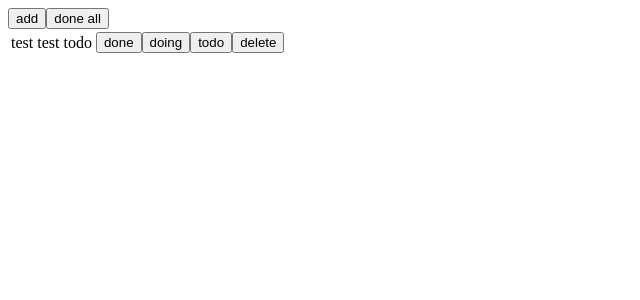
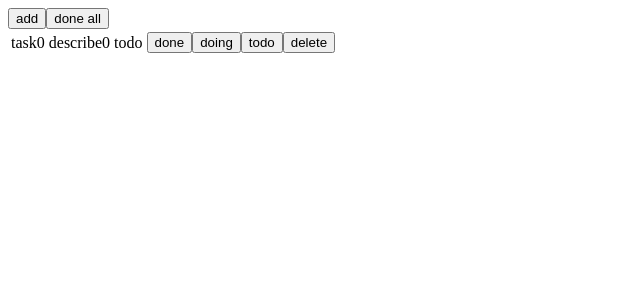
Before and after one commit to Thinkia/react-ts, a React app: page / in a window 1280 px wide. Shown: the top 300 px of the page, without its empty margins (0-640 px from the left). Built offline with nearby package versions, Linux system fonts and the light colour scheme.

Commit message:
重新设计

```diff
--- a/src/components/List.tsx
+++ b/src/components/Item.tsx
@@ -1,10 +1,9 @@
 import * as React from 'react';
 
-export interface ListProps {
-    obj: {task: string, describe: string,plan : string};
-    key: string;
-    allObj : {task: string, describe: string,plan:string}[];
-    changeObj:  (obj?:{}[],done?:boolean, plan?:string)=>void;
+export interface ItemProps {
+    object: {task: string, describe: string,stage : string};
+    delObject:  (task: string)=>void;
+    setStage: (task: string, stage: string) =>void
 }
 
 /**
@@ -16,17 +15,17 @@ export interface ListProps {
    react & typescript : https://www.typescriptlang.org/docs/handbook/react-&-webpack.html
  *
  */
-export class List extends React.PureComponent<ListProps, { value: string,doneAll:boolean }> {
-    constructor(props: Readonly<ListProps>) {
+export class Item extends React.PureComponent<ItemProps, { stage: string}> {
+    constructor(props: Readonly<ItemProps>) {
         super(props);
         /**
          *  创建阶段
          *  使用 this.state 来初始化 state
             给事件处理函数绑定 this
          *  */
-        this.state = { value: 'todo',doneAll: false };
+        this.state = { stage: this.props.object.stage};
         this.handleChange = this.handleChange.bind(this);
-        this.handleSubmit = this.handleSubmit.bind(this);
+        this.setStage = this.setStage.bind(this);
     }
 
     // 生命周期理解测试 3h  ：  https://segmentfault.com/a/1190000020348448
@@ -38,9 +37,8 @@ export class List extends React.PureComponent<ListProps, { value: string,doneAll
     }
 
     //更新阶段  从 props 中获取 state
-    static getDerivedStateFromProps(_nextProps: ListProps, prevState: { value: string }) {
+    static getDerivedStateFromProps(_nextProps: ItemProps, prevState: { value: string }) {
         console.log('getDerivedStateFromProps: 从 props 中获取 state ')
-        console.log(prevState.value);
         return true
     }
 
@@ -58,13 +56,13 @@ export class List extends React.PureComponent<ListProps, { value: string,doneAll
      * 返回值称为一个快照（snapshot），如果不需要 snapshot，则必须显示的返回 null
      * —— 因为返回值将作为 componentDidUpdate() 的第三个参数使用。所以这个函数必须要配合 componentDidUpdate() 一起使用。
      */
-    getSnapshotBeforeUpdate(_prevProps: ListProps, _prevState: {}) {
+    getSnapshotBeforeUpdate(_prevProps: ItemProps, _prevState: {}) {
         console.log('getSnapshotBeforeUpdate : 获取快照？ ')
         return true
     }
 
     // 更新完成
-    componentDidUpdate(_prevProps: ListProps, _prevState: {}, _snapshot: any) {
+    componentDidUpdate(_prevProps: ItemProps, _prevState: {}, _snapshot: any) {
         console.log('componentDidUpdate:  更新完成')
 
 
@@ -84,45 +82,18 @@ export class List extends React.PureComponent<ListProps, { value: string,doneAll
         console.log('componentDidCatch: 捕获错误并进行处理')
     }
 
-    //  删除  mainState 元素
+    //  删除  当前item  object
     handleChange(event: any) {
-        const allObj = this.props.allObj
-        let changeObj:{}[];
-        allObj.map(p =>{
-            if(event.target.value == p.task) changeObj = this.removeElement(allObj,p);
-        })
-        this.props.changeObj(changeObj)
+        this.props.delObject(this.props.object.task)
     }
 
-    // 删除元素
-    removeElement(obj: {task:string}[], value:{task: string}) {
-        let changeObj: {}[] = [];
-        obj.forEach(child =>{
-            if(child.task !== value.task) changeObj.push(child)
-        })
-        return changeObj ;
-    }
 
-    changeElement(obj: {task:string,describe:string,plan:string}[], value: string,plan:string) {
-        obj.forEach(child =>{
-            if(child.task == value) child.plan = plan;
-        })
-        return obj
-    }
-    handleSubmit(event: any) {
-
-        console.log('submit');
-
-        if (this.props.obj.plan !== event.target.value){
-            this.props.changeObj(this.changeElement( this.props.allObj, this.props.obj.task,event.target.value))
-            this.setState({value: event.target.value})
-        }
-
+    //
+    setStage(event: any) {
+        this.props.setStage(this.props.object.task,event.target.value)
+        // this.props.object.stage = event.target.value
+        // this.setState({stage: event.target.value})
         event.preventDefault();
-    }
-
-    doneAll(){
-        this.setState({value: 'done'})
     }
 
 
@@ -137,20 +108,17 @@ export class List extends React.PureComponent<ListProps, { value: string,doneAll
      *
      */
     render() {
-        // let plan;
-        // this.props.allObj.forEach(child => {
-        //     if(child.task === this.props.obj.task) plan = child.plan
-        // });
+
             return (
                 <tr>
-                    <td>{this.props.obj.task}</td>
-                    <td>{this.props.obj.describe}</td>
-                    <td>{this.state.value }</td>
+                    <td>{this.props.object.task}</td>
+                    <td>{this.props.object.describe}</td>
+                    <td>{this.props.object.stage}</td>
                     <td>
-                        <button onClick={this.handleSubmit} value="done" >done</button>
-                        <button onClick={this.handleSubmit} value="doing" >doing</button>
-                        <button onClick={this.handleSubmit} value="todo" >todo</button>
-                        <button onClick={this.handleChange} value={this.props.obj.task} >delete</button>
+                        <button onClick={this.setStage} value="done" >done</button>
+                        <button onClick={this.setStage} value="doing" >doing</button>
+                        <button onClick={this.setStage} value="todo" >todo</button>
+                        <button onClick={this.handleChange} >delete</button>
                     </td>
                 </tr>
             );
--- a/src/index.tsx
+++ b/src/index.tsx
@@ -1,30 +1,28 @@
 import * as React from 'react';
 import * as ReactDOM from 'react-dom';
 
-import { List } from './components/List';
+import { Item } from './components/Item';
 
 interface itemData {
-    obj: {
+    objects: {
         task: string,
-        describe: string;
-        plan: string
+        describe: string,
+        stage: string,
     }[];
     number: number;
-    done: boolean;
 }
 
 
-class Render extends React.Component<{}, itemData> {
+class List extends React.Component<{}, itemData> {
     constructor(props: {}) {
         super(props);
-        this.state = { obj: [{ task: 'test', describe: 'test', plan: 'todo' }], number: 0, done: false }
+        this.state = { objects: [{ task: 'task0', describe: 'describe0', stage: 'todo' }], number: 1 }
         this.addElement = this.addElement.bind(this)
         this.doneAll = this.doneAll.bind(this)
     }
 
     // 挂载完成
     componentDidMount() {
-
         // 启服务
         // let url = './test.json'
         // fetch(url)
@@ -37,7 +35,19 @@ class Render extends React.Component<{}, itemData> {
         //         console.log(error)
         //     }
         // )
+    }
 
+    // 克隆当前 objects
+    objectsClone() {
+        const allObj = this.state.objects
+        let changeObj:{task: string, describe: string,stage:string}[] = [];
+        for (let i=0; i< allObj.length; i++){
+            changeObj[i] ={
+                task: allObj[i].task,
+                describe:allObj[i].describe,
+                stage: allObj[i].stage}
+        }
+        return changeObj;
     }
 
     // 更新完成
@@ -45,47 +55,92 @@ class Render extends React.Component<{}, itemData> {
         console.log('componentDidUpdate:  更新完成')
     }
 
+    // 增加一个object
     addElement() {
 
-        let obj = this.state.obj;
-        obj.push({ task: '任务' + this.state.number, describe: '描述' + this.state.number, plan: 'todo' })
+        let objects = this.state.objects;
+        objects.push({
+            task: 'task' + this.state.number,
+            describe: 'describe' + this.state.number,
+            stage: 'todo' })
 
         this.setState({
-            obj: obj,
+            objects: objects,
             number: this.state.number + 1,
         })
     }
 
-    //
+
+    // 设置为done
     doneAll() {
-        this.setState({ done: true })
+       this.setAllStage('done')
+    }
+
+    // 设置所有 objects.stage  ：  all done , all todo , all doing ;
+    setAllStage(changeStage : string) {
+        let objects = this.objectsClone()
+        objects.map(p=>{
+            p.stage = changeStage
+        })
+        this.setState({objects:objects})
+    }
+
+    // 修改 某个 task 的 stage值
+    setStage = (task: string,  changeStage: string) => {
+        let objects = this.objectsClone();
+        objects.map(p=>{
+            if(p.task === task) p.stage = changeStage
+        })
+        this.setState({objects:objects})
+    }
+
+    // delete all objects 删除所有对象
+    delAllObjects() {
+        this.setState({objects:[]});
+    }
+
+    // delete task  object  删除某个 task 对象
+    delObject = (task: string) => {
+        let objects = this.objectsClone();
+        let changeObjects : {
+            task: string,
+            describe: string,
+            stage: string
+        }[] = []
+        objects.map(p=>{
+            if(p.task !== task)changeObjects.push(p)
+        })
+        this.setState({objects:changeObjects })
+    }
+
+    /**
+     * important  setState 方法对比的是 当前state  和参数的值;  如果将 state 赋值 则会影响更新  可以把 state  clone()一次 ;
+     *
+     */
+
+    changeObj = (changeObjects: []) => {
+      this.setState({ objects: changeObjects })
     }
 
 
-    changeObj = (cObj?: [], cDone?: boolean) => {
-        if (cObj !== undefined) this.setState({ obj: cObj })
-        if (cDone !== undefined) this.setState({ done: cDone })
-    }
-
     render() {
-        const list = this.state.obj;
-        const {obj} = this.state;
+        const item = this.state.objects;
+        const {objects} = this.state;
 
         return (
             <div>
                 <button onClick={this.addElement}> add </button>
                 <button onClick={this.doneAll}> done all </button>
-
                 <table>
                     <tbody>
                         {
-                            list.map((item) => {
+                            item.map((item) => {
                                 return (
-                                    <List
+                                    <Item
                                         key={item.task}
-                                        obj={item}
-                                        allObj={obj}
-                                        changeObj={this.changeObj}
+                                        object={item}
+                                        delObject={this.delObject}
+                                        setStage={this.setStage}
                                     />
                                 );
                             })
@@ -100,6 +155,6 @@ class Render extends React.Component<{}, itemData> {
 
 
 ReactDOM.render(
-    <Render />,
+    <List />,
     document.getElementById("example")
 );
```
Also changed, not shown: 2 other files (tests, documents, lock files or other folders).
